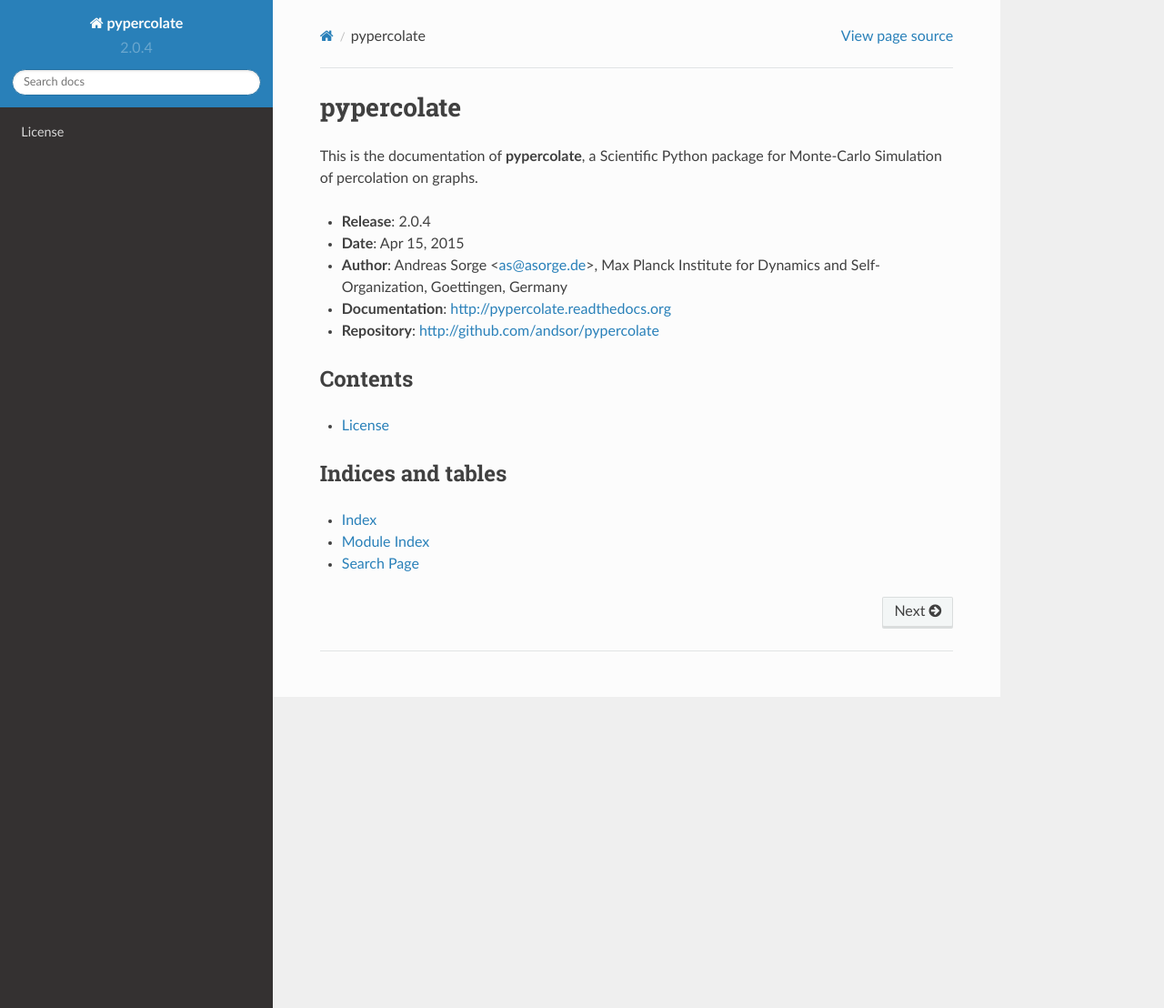
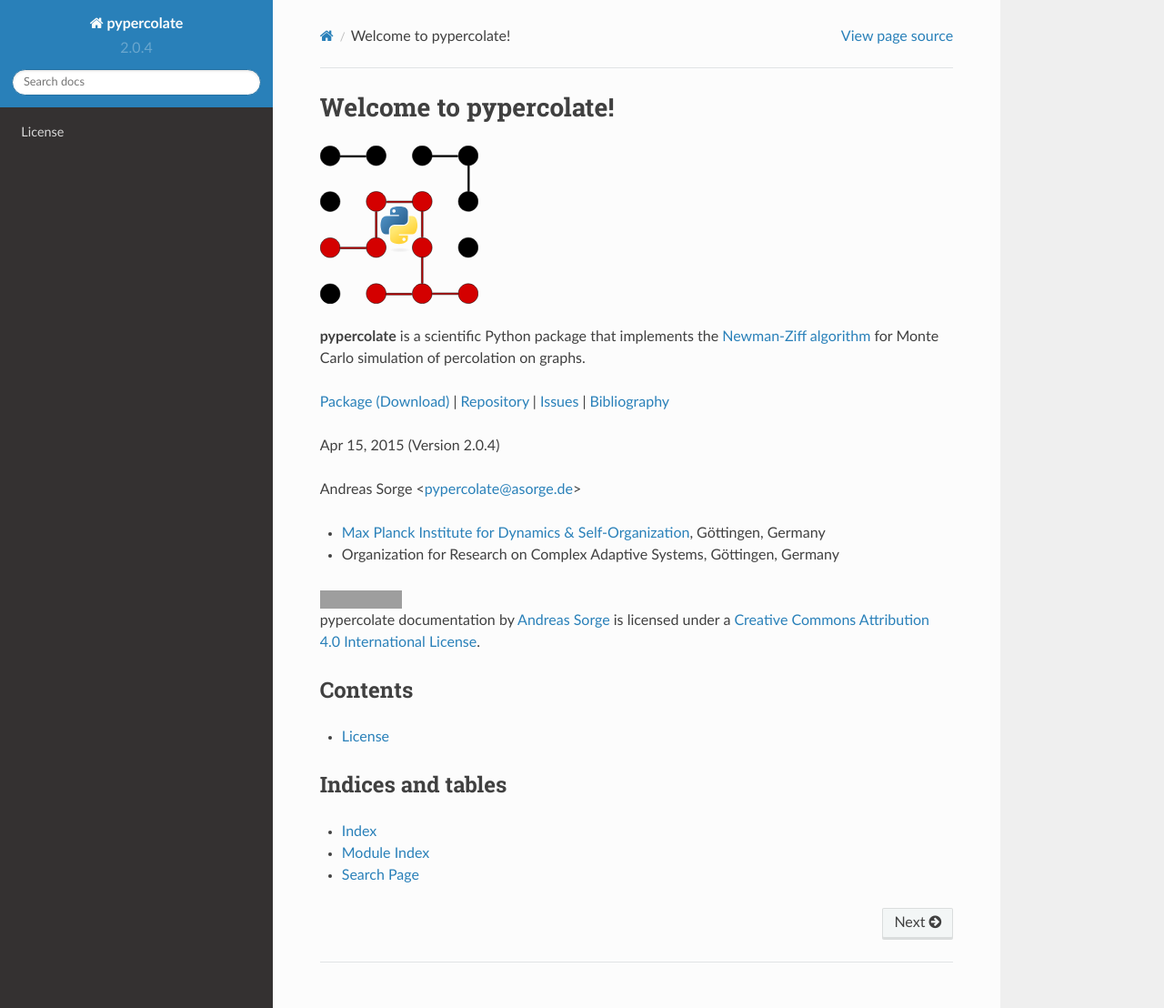
Before and after one commit to andsor/pypercolate, a Sphinx documentation site: the page built from docs/index.rst, in a window 1280 px wide and 1108 px high. Shown: the whole window at 91% size. Built offline with Sphinx 7.4.7 and the Read the Docs theme 2.0.0, drawn with Linux system fonts in a browser that asks for light colours; pages that are not in the unit, such as notebooks, are missing from menus; the version number is read from the project's files by our own code; grey boxes are pictures that could not be loaded.

Commit message:
New title page for documentation

```diff
--- a/docs/index.rst
+++ b/docs/index.rst
@@ -1,16 +1,43 @@
-===========
-pypercolate
-===========
+=======================
+Welcome to pypercolate!
+=======================
 
-This is the documentation of **pypercolate**, a Scientific Python package for
-Monte-Carlo Simulation of percolation on graphs.
+.. image:: _static/pypercolate-logo-cropped-plain.svg
+   :width: 25%
 
-* **Release**: |release|
-* **Date**: |today|
-* **Author**: Andreas Sorge <as@asorge.de>, Max Planck Institute for Dynamics and
-  Self-Organization, Goettingen, Germany
-* **Documentation**: http://pypercolate.readthedocs.org
-* **Repository**: http://github.com/andsor/pypercolate
+**pypercolate** is a scientific Python package that implements the `Newman-Ziff
+algorithm`_ for Monte Carlo simulation of percolation on graphs.
+
+`Package (Download)`_ | `Repository`_ | `Issues`_ | `Bibliography`_
+
+|today| (Version |release|)
+
+Andreas Sorge <pypercolate@asorge.de>
+
+- `Max Planck Institute for Dynamics & Self-Organization <http://www.ds.mpg.de/en>`_, Göttingen, Germany
+- Organization for Research on Complex Adaptive Systems, Göttingen, Germany
+
+.. raw:: html
+
+        <p><a rel="license"
+        href="http://creativecommons.org/licenses/by/4.0/"><img alt="Creative Commons
+        License" style="border-width:0"
+        src="https://i.creativecommons.org/l/by/4.0/88x31.png" /></a><br /><span
+        xmlns:dct="http://purl.org/dc/terms/" property="dct:title">pypercolate
+        documentation</span> by <a xmlns:cc="http://creativecommons.org/ns#"
+        href="pypercolate.readthedocs.org" property="cc:attributionName"
+        rel="cc:attributionURL">Andreas Sorge</a> is licensed under a <a rel="license"
+        href="http://creativecommons.org/licenses/by/4.0/">Creative Commons Attribution
+        4.0 International License</a>.</p>
+
+.. _Newman-Ziff algorithm: http://arxiv.org/abs/cond-mat/0101295
+
+
+.. _Repository: http://github.com/andsor/pypercolate
+.. _Package (Download): http://pypi.python.org/pypi/percolate
+.. _Issues: http://github.com/andsor/pypercolate/issues
+.. _Bibliography: http://www.citeulike.org/group/19226
+
 
 Contents
 ========
@@ -21,7 +48,6 @@ Contents
    License <license>
    Module Reference <_rst/modules>
 
-
 Indices and tables
 ==================
 
```
